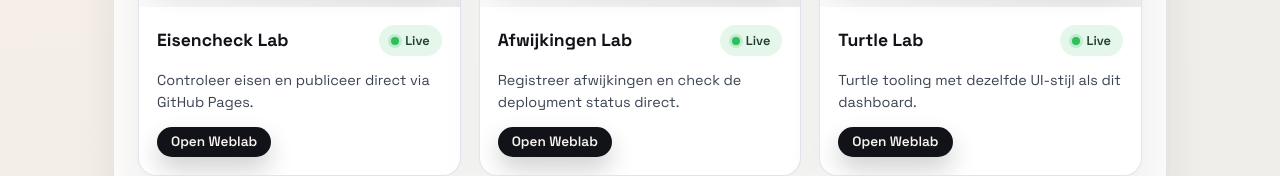
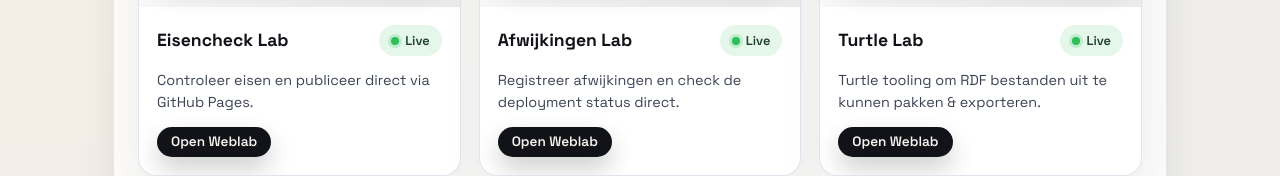
Before and after one commit to UserDevtec/dashboard-lab, a React (Vite) app: page / in a window 1280 px wide. Shown: the part 506-682 px from the top of the page. Built offline with nearby package versions, Linux system fonts and the light colour scheme.

Commit message:
Update Turtle Lab description for clarity

```diff
--- a/src/App.jsx
+++ b/src/App.jsx
@@ -27,7 +27,7 @@
   },
   {
     name: 'Turtle Lab',
-    description: 'Turtle tooling met dezelfde UI-stijl als dit dashboard.',
+    description: 'Turtle tooling om RDF bestanden uit te kunnen pakken & exporteren.',
     siteUrl: 'https://userdevtec.github.io/turtle-lab',
     image: turtleImage,
     accent: '#c1e62e',
```
